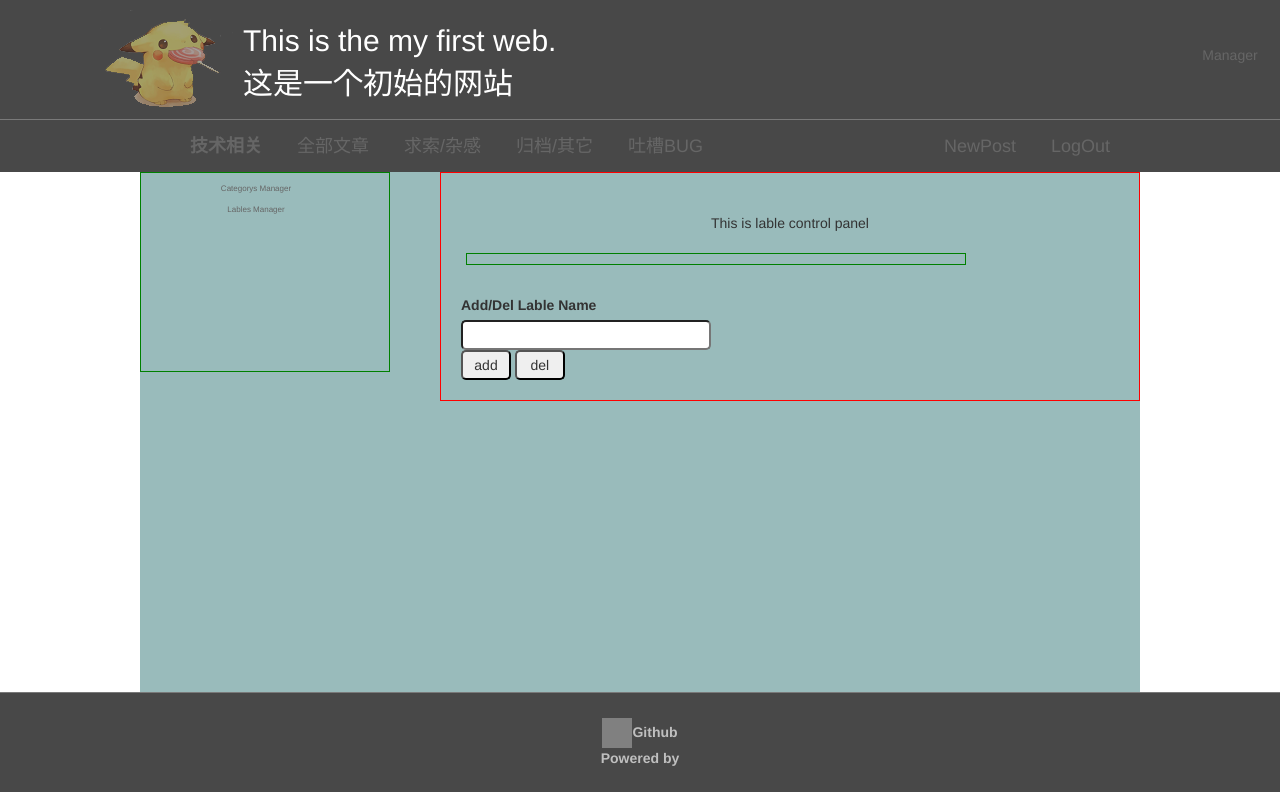
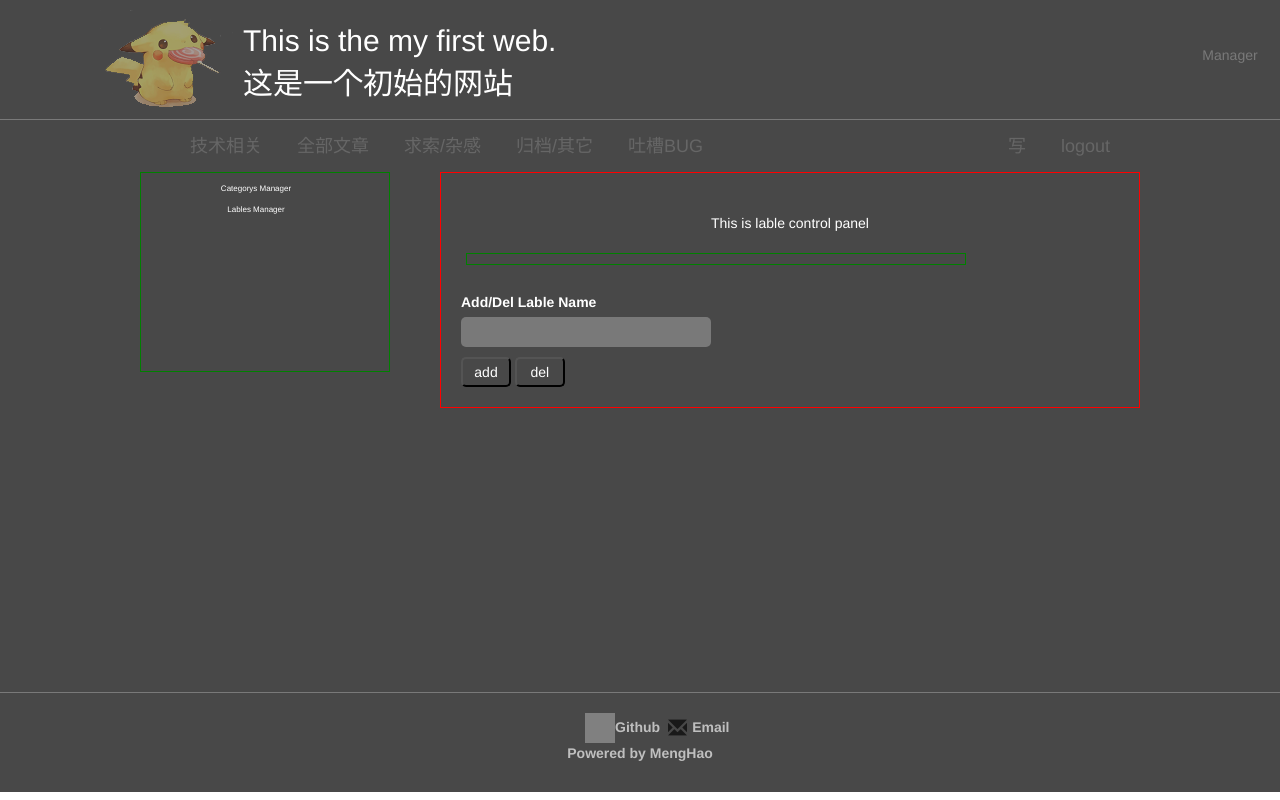
Before and after one commit to menghao2015/flask_blog, a Flask app: page /manager/lable in a window 1280 px wide. Run offline with Flask 2, Linux system fonts and the light colour scheme; the visitor is signed in with stand-in values (Sample User, id 1); data that the repository does not hold is empty; parts of the project's set-up code (start-up, migrations or seed data) failed here and were passed over; some libraries are stand-ins or nearby versions; grey boxes are pictures that could not be loaded.

Commit message:
deploy_ready_4

```diff
--- a/app/main/forms.py
+++ b/app/main/forms.py
@@ -32,7 +32,7 @@ class CommentForm(Form):
 	email = StringField('email ', validators=[Required(), Length(1,64), Email()])
 	blog_web = StringField('personal web', validators=[ Length(0, 64)])
 	remember_me = BooleanField('Keep me logged in')
-	submit = SubmitField('Biu')
+	submit = SubmitField('Biu ~~')
 
 class CategoryForm(Form):
 	name = StringField('Add/Del Category Name', validators=[Required(), Length(1,64) ])
--- a/app/static/styles.css
+++ b/app/static/styles.css
@@ -10,11 +10,11 @@
 
 .navbar li { margin-left:20px;}
 .navbar a {color:white;}
-.navbar a:hover{ border-bottom:2px solid #69c; color:white; text-decoration:none;}
-.nav li a:hover{background-color:#484848;}
+.navbar a:hover{ border-bottom:1px solid white;  color:white; text-decoration:none;}
+.nav li a:hover{ background-color:#484848;}
 
 .navbar-mark {
-	border-bottom: 2px solid white;
+	border-bottom: 1px solid #797979;
 	padding-bottom: 5px;
 }
 
@@ -104,7 +104,8 @@
 	overflow:hidden;
 	min-height:520px;
 	margin: 0px auto;
-	background:#99bbbb;
+	color:white;
+	background:#484848;
 }
 
 .manager-left {
@@ -115,10 +116,12 @@
 	text-align: center;
 }
 
+
 .manager-left-li {
 	width:230px;
 	font-size:8px;
 	margin: 10px 0px 10px 0px;
+	color:white;
 	}
 
 
@@ -149,6 +152,7 @@
 	height:auto;
 	padding:5px;
 	border:1px solid green;
+	color:white;
 	}
 
 .category-box-list {
@@ -158,6 +162,10 @@
 	padding 10px;
 	border:1px solid red;
 	text-align:center;
+	}
+
+.manager-form {
+	margin:-3px 0px 10px 0px;
 	}
 
 
@@ -188,21 +196,42 @@ a:focus { outline: none; }
 .comment-footer a{text-decoration:none;}
 
 .footer a {color:white}
+.manager-left a {color:white;}
 
 .footer {
 	width:100%;
 	height:100px;
-	text-align:center;
 	border-top: 1px solid #797979;
 	background:#484848;
+	text-align:center;
 }
 
+.footer-top {
+	width:100%;
+	height:30px;
+	margin:20px 0px 0px 0px;
+	padding: 0px 0px 0px 585px;
+	}
+
 .footer-github {
-	width:100%;
-	height:auto;
-	margin:25px 0px 0px 0px;
+	opacity:0.65;
+	float:left;
+}
+
+.footer-email {
+	margin:4px 0px 0px 8px;
+	float:left;
 	opacity:0.65;
 }
+
+.footer-email-2 {
+	margin:4px 0px 0px 5px;
+	float:left;
+	opacity:0.65;
+	}
+
+
+
 
 .footer-powered {
 	width:100%;
@@ -218,7 +247,7 @@ a:focus { outline: none; }
 	height: 520px;
 	padding: 100px 300px;
 	margin: 0px auto;
-	background:#727272;
+	background:#484848;
 }
 
 .login {
@@ -227,7 +256,7 @@ a:focus { outline: none; }
 	margin: 0px auto;
 	text-align: center;
     -webkit-border-radius: 5px;
-    background-color: #99bbbb;
+    background-color: #727272;
 }
 /* ---------  Post CSS ---------- */
 
@@ -402,8 +431,10 @@ pre {
 	width:90%;
 	height:200px;
 	border-top: 2px solid #4f4f4f;
+	padding: 5px 0px 0px 0px;
 	margin: 0px auto;
 	opacity:0.65;
+	line-height:16pt;
 }
 
 .right-category {
--- a/app/templates/_category.html
+++ b/app/templates/_category.html
@@ -4,7 +4,7 @@
 </div>
 
 <div class="right-tips">
-	Tips body
+	这是一个新手做的网站，如果您有任何关于网站的建议或发现任何网站的问题，请到吐槽BUG区留言，或通过页脚处给我发邮件。我不胜感谢。
 </div>
 
 
--- a/app/templates/_footer.html
+++ b/app/templates/_footer.html
@@ -1,10 +1,24 @@
 
  <div class="footer">
- 	<div class="footer-github">
-	 <a  href="https://github.com/menghao2015/"> <img src="/static/github.png" width="30" height="30" ><b>Github</b></a>
-	  </div>
+
+ 	<div class="footer-top">
+
+ 			<div class="footer-github">
+	 			<a  href="https://github.com/menghao2015/flask_blog"> <img src="/static/github.png" width="30" height="30" ><b>Github</b></a>
+			</div>
+
+			<div class="footer-email ">
+				<span class="glyphicon glyphicon-envelope" style="color:black; font-size: 19px;"> </span>
+			</div>
+
+			<div class="footer-email-2 ">
+				<a href="mailto:menghao7076@gmail.com" ><b>Email</b></a>
+			</div>
+
+	</div>
+
 
 	  <div class="footer-powered">
-	 <a  href="#"><b>Powered by</b></a>
+		 <a  href="#"><b>Powered by MengHao</b></a>
 	  </div>
   </div>
--- a/app/templates/_nav-header.html
+++ b/app/templates/_nav-header.html
@@ -11,7 +11,7 @@
 
 		<div class="manager-line">
 			{% if current_user.is_authenticated %}
-				<a href="{{ url_for('main.manager') }}">Manager</a>
+				<a href="{{ url_for('main.manager') }}" style="color:#797979">Manager</a>
 			{% endif %}
 		</div>
 
@@ -31,7 +31,7 @@
         <div class="navbar-collapse collapse">
             <ul class="nav navbar-nav">
             	<li><a class="navbar-brand" href="{{ url_for('main.index') }}">
-				<b>{% if mark=='default' %} <div class="navbar-mark"> 技术相关 </div> {% else %} 技术相关 {% endif %}</b>
+				{% if mark=='default' %} <div class="navbar-mark"> 技术相关 </div> {% else %} 技术相关 {% endif %}
 				</a></li>
 
                 <li><a  class="navbar-brand" href="{{ url_for('main.all') }}" >
@@ -55,10 +55,10 @@
 			<ul class="nav navbar-nav navbar-right">
 			{% if current_user.is_authenticated %}
 
-				<li><a class="navbar-brand" href="{{ url_for('main.new_post') }}">NewPost</a></li>
-				<li><a class="navbar-brand" href="{{ url_for('auth.logout') }}">LogOut</a></li>
+				<li><a class="navbar-brand" href="{{ url_for('main.new_post') }}">写</a></li>
+				<li><a class="navbar-brand" href="{{ url_for('auth.logout') }}">logout</a></li>
 			{% else %}
-				<li><a class="navbar-brand" href="{{ url_for('auth.login') }}">LogIn</a></li>
+				<li><a class="navbar-brand" href="{{ url_for('auth.login') }}">login</a></li>
 			{% endif %}
 			</ul>
         </div>
--- a/app/templates/manager.html
+++ b/app/templates/manager.html
@@ -1,6 +1,7 @@
 {% extends "base.html" %}
 
 {% block content %}
+ <div class="bg_color">
 
 		<div class="container">
 		    {% for message in get_flashed_messages() %}
@@ -44,10 +45,13 @@
 					  <form action="{{ url_for('main.category') }}"  method="POST" >
 					   {{ form.hidden_tag() }}
 
-					   {{ form.name.label }}</br>
-					   {{ form.name(style="width:250px; height:30px;border-radius:5px;") }}</br>
-					   <input type="submit" name="action" value="add" style="width:50px; height:30px;border-radius:5px;">
-					   <input type="submit" name="action" value="del" style="width:50px; height:30px;border-radius:5px;">
+					  	<div class="manager-form">
+					   		{{ form.name.label }}</br>
+					   		{{ form.name(style="width:250px; height:30px;border-radius:5px;background-color:#797979;border:0px;") }}</br>
+						</div>
+
+					   <input type="submit" name="action" value="add" style="width:50px; height:30px;border-radius:5px;background-color:#484848;">
+					   <input type="submit" name="action" value="del" style="width:50px; height:30px;border-radius:5px;background-color:#484848;">
 
 					    </form>
 
@@ -70,10 +74,16 @@
 					  <form action="{{ url_for('main.lable') }}"  method="POST" >
 					   {{ form.hidden_tag() }}
 
+						<div class="manager-form">
 					   {{ form.name.label }}</br>
-					   {{ form.name(style="width:250px; height:30px;border-radius:5px;") }}</br>
-					   <input type="submit" name="action" value="add" style="width:50px; height:30px;border-radius:5px;">
-					   <input type="submit" name="action" value="del" style="width:50px; height:30px;border-radius:5px;">
+					   {{ form.name(style="width:250px; height:30px;border-radius:5px;background-color:#797979;border:0px;") }}</br>
+					   </div>
+
+
+					   <input type="submit" name="action" value="add"
+					   		style="width:50px; height:30px;border-radius:5px; background-color:#484848;">
+					   <input type="submit" name="action" value="del"
+					   		style="width:50px; height:30px;border-radius:5px; background-color:#484848;">
 
 					    </form>
 
@@ -85,4 +95,5 @@
 			{% endif %}
 		</div>
 	</div>
+</div>
 {% endblock %}
```
Also changed, not shown: app/templates/auth/login.html (+10 -0 lines), 1 other file.
